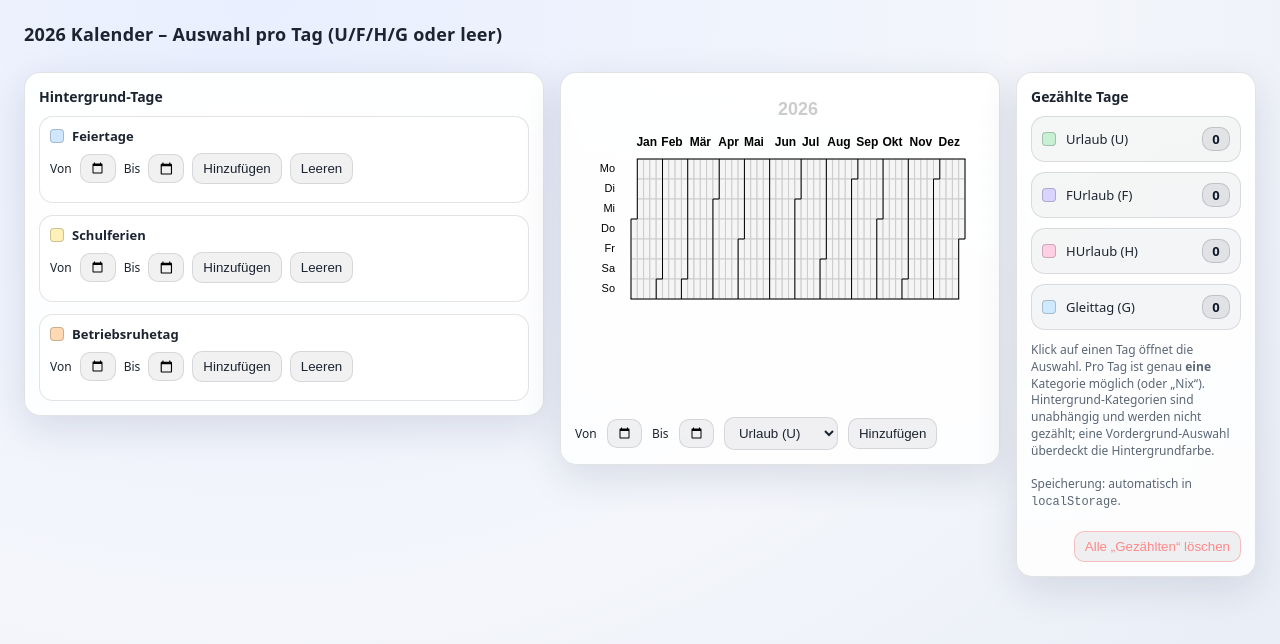
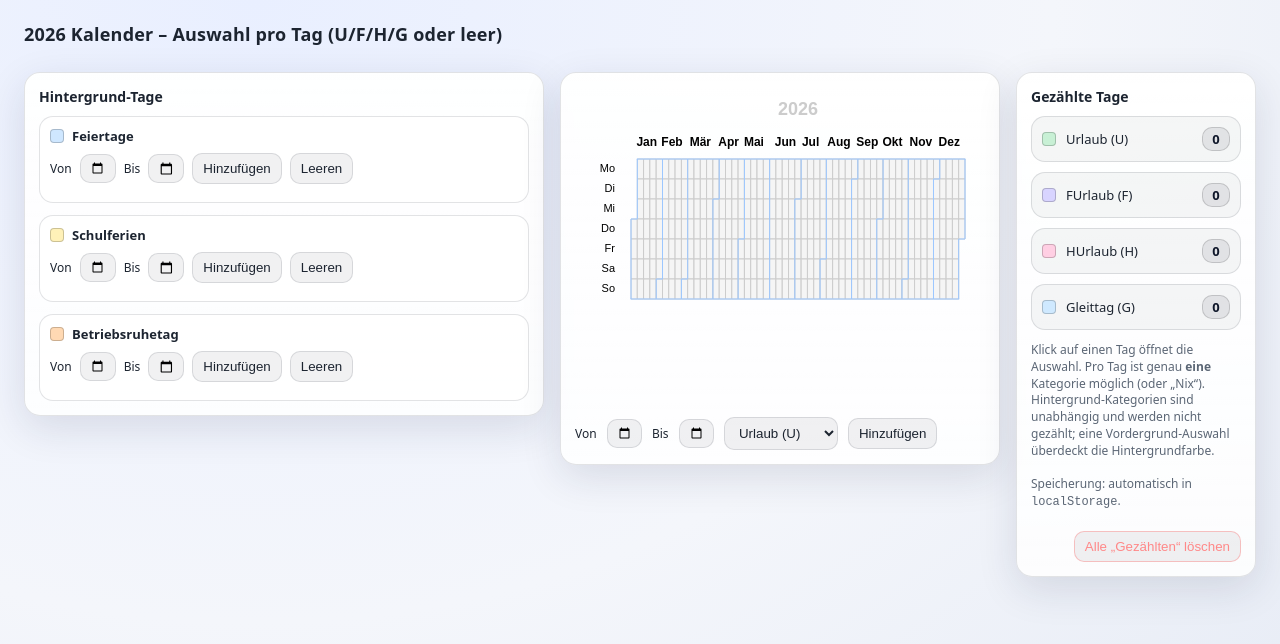
Before and after one commit to lnksz/jahresplaner, a plain HTML site: page index.html in a window 1280 px wide. Drawn offline with nearby package versions, Linux system fonts and the light colour scheme.

Commit message:
More visible border color

```diff
--- a/index.html
+++ b/index.html
@@ -807,7 +807,10 @@
           firstDay: 1, // Monday
           splitLine: {
             show: true,
-            lineStyle: { width: 1 }
+            lineStyle: {
+              width: 1,
+              color: isDark() ? "#ff9a3c" : "#9cc7ff"
+            }
           },
           dayLabel: {
             show: true,
```
